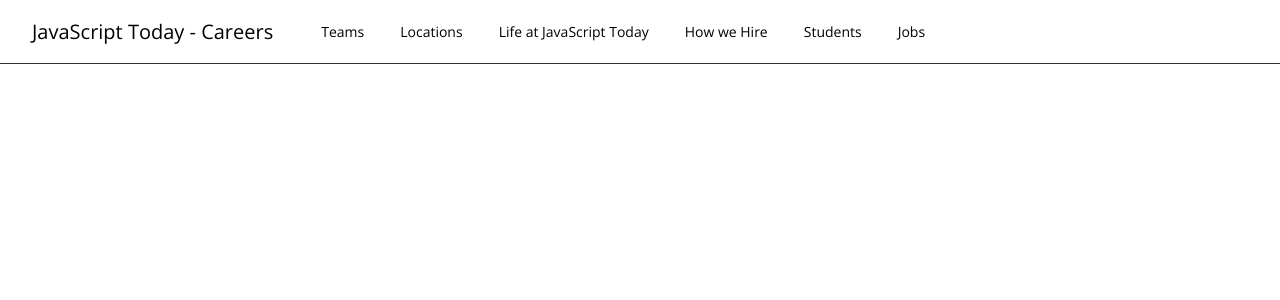
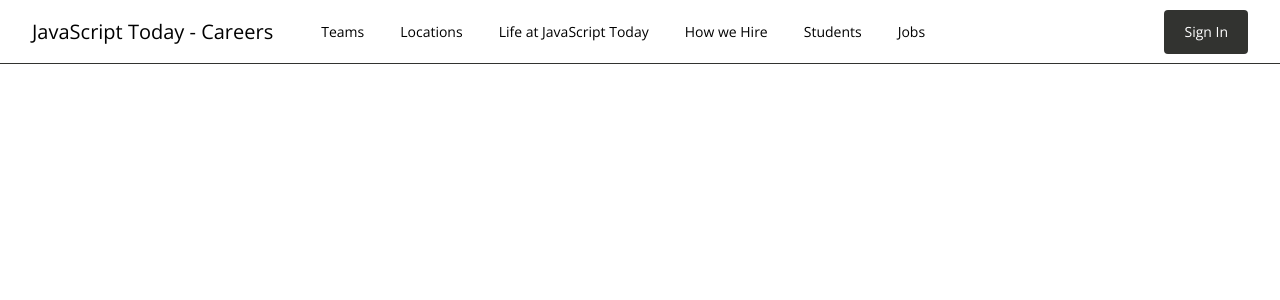
Before and after one commit to JavaScriptToday/job-portal, a Vue app: page / in a window 1280 px wide. Shown: the top 300 px of the page. Built offline with nearby package versions, Linux system fonts and the light colour scheme.

Commit message:
action button

```diff
--- /dev/null
+++ b/src/components/ActionButton.vue
@@ -0,0 +1,13 @@
+<template>
+  <button
+    class="rounded border-0 bg-brand-dark-charcoal-1 px-5 py-3 font-medium text-white hover:shadow-yellow"
+  >
+    Sign In
+  </button>
+</template>
+
+<script>
+export default {
+  name: "ActionButton",
+};
+</script>
--- a/src/components/MainNav.vue
+++ b/src/components/MainNav.vue
@@ -23,14 +23,23 @@
             </li>
           </ul>
         </nav>
+        <!-- Login Item for the NavBar-->
+        <div class="ml-auto flex h-full items-center">
+          <action-button />
+        </div>
       </div>
     </div>
   </header>
 </template>
 
 <script>
+import ActionButton from "@/components/ActionButton.vue";
+
 export default {
   name: "MainNav",
+  components: {
+    ActionButton,
+  },
   data() {
     return {
       company: "JavaScript Today - Careers", // Test rules appplied.
--- a/tailwind.config.js
+++ b/tailwind.config.js
@@ -13,6 +13,9 @@ module.exports = {
         "brand-dark-charcoal-1": "#323330",
         "brand-yellow-js": "#F0DB4F",
       },
+      boxShadow: {
+        yellow: "0 0 3px 3px #ffff33 ",
+      },
     },
   },
   plugins: [],
```
